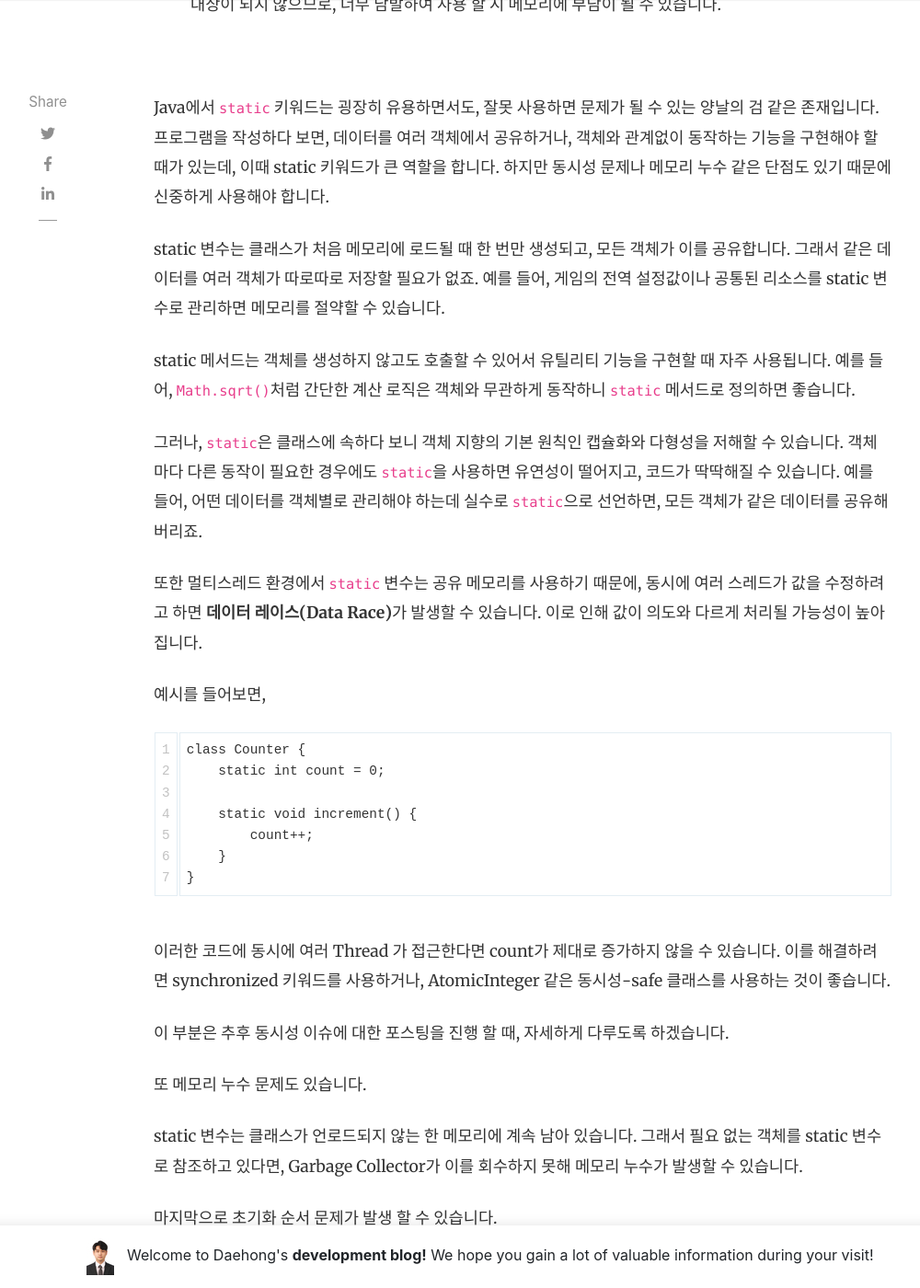
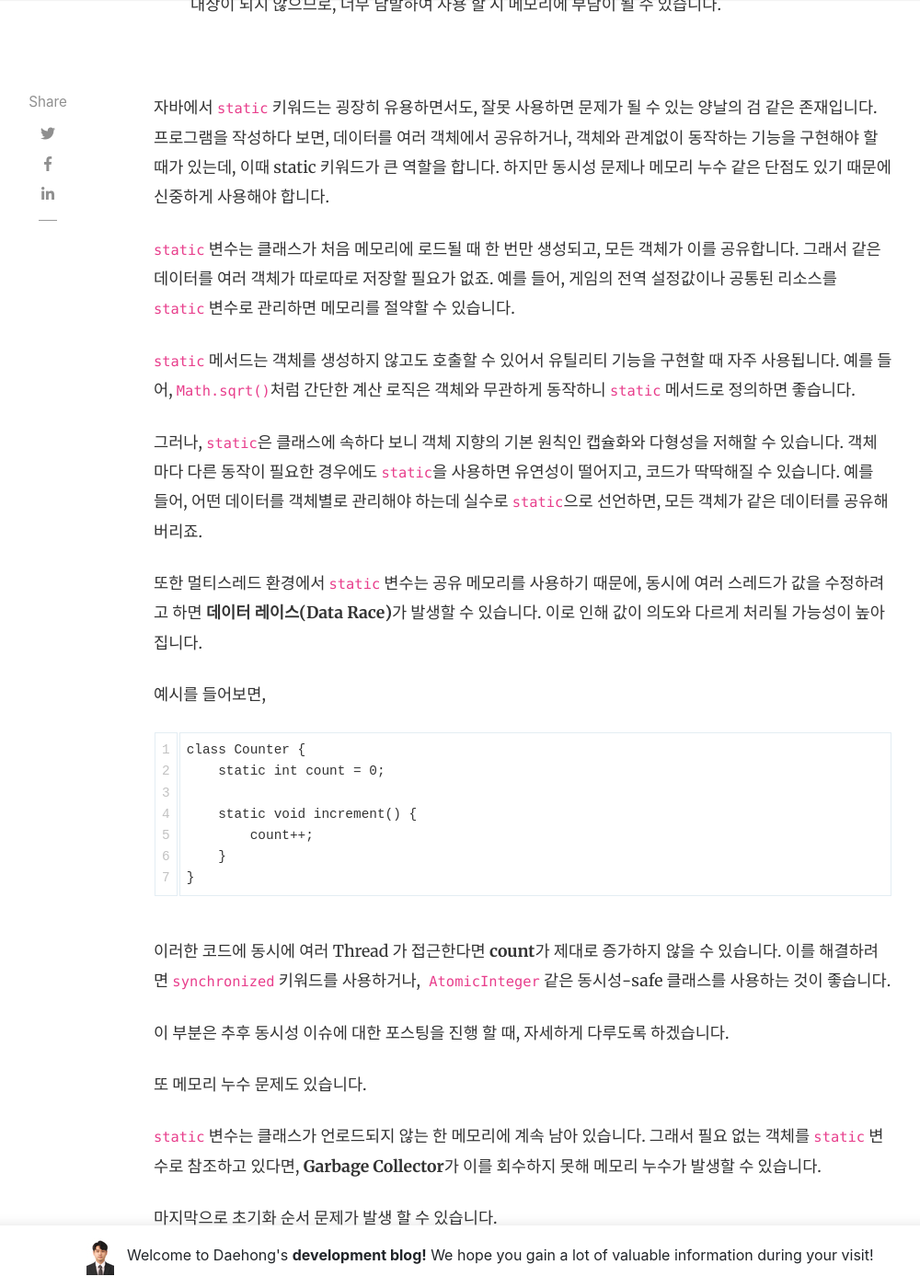
Before and after one commit to JeonDaehong/JeonDaehong.github.io, a Jekyll site: the page built from _posts/2024-11-28-java-static-final-keyword.md, in a window 1280 px wide and 1400 px high, scrolled down 2586 px. Shown: the whole window at 92% size, without its empty margins (118-1118 px from the left). Built offline with Jekyll 4.4.1, drawn with Linux system fonts in a browser that asks for light colours; nearby versions of some CDN libraries; comment, search, counter and statistics services are not loaded; some of the changed text lies outside the part shown.

Commit message:
java static final keyword study update !

````diff
--- a/_posts/2024-11-28-java-static-final-keyword.md
+++ b/_posts/2024-11-28-java-static-final-keyword.md
@@ -43,12 +43,12 @@ static 변수는 클래스가 메모리에 로드될 때 단 한 번 초기화
 
 <br>
 
-Java에서 `static` 키워드는 굉장히 유용하면서도, 잘못 사용하면 문제가 될 수 있는 양날의 검 같은 존재입니다.
+자바에서 `static` 키워드는 굉장히 유용하면서도, 잘못 사용하면 문제가 될 수 있는 양날의 검 같은 존재입니다.
 프로그램을 작성하다 보면, 데이터를 여러 객체에서 공유하거나, 객체와 관계없이 동작하는 기능을 구현해야 할 때가 있는데, 이때 static 키워드가 큰 역할을 합니다. 하지만 동시성 문제나 메모리 누수 같은 단점도 있기 때문에 신중하게 사용해야 합니다.
 
-static 변수는 클래스가 처음 메모리에 로드될 때 한 번만 생성되고, 모든 객체가 이를 공유합니다. 그래서 같은 데이터를 여러 객체가 따로따로 저장할 필요가 없죠. 예를 들어, 게임의 전역 설정값이나 공통된 리소스를 static 변수로 관리하면 메모리를 절약할 수 있습니다.
+`static` 변수는 클래스가 처음 메모리에 로드될 때 한 번만 생성되고, 모든 객체가 이를 공유합니다. 그래서 같은 데이터를 여러 객체가 따로따로 저장할 필요가 없죠. 예를 들어, 게임의 전역 설정값이나 공통된 리소스를 `static` 변수로 관리하면 메모리를 절약할 수 있습니다.
 
-static 메서드는 객체를 생성하지 않고도 호출할 수 있어서 유틸리티 기능을 구현할 때 자주 사용됩니다. 예를 들어, `Math.sqrt()`처럼 간단한 계산 로직은 객체와 무관하게 동작하니 `static` 메서드로 정의하면 좋습니다.
+`static` 메서드는 객체를 생성하지 않고도 호출할 수 있어서 유틸리티 기능을 구현할 때 자주 사용됩니다. 예를 들어, `Math.sqrt()`처럼 간단한 계산 로직은 객체와 무관하게 동작하니 `static` 메서드로 정의하면 좋습니다.
 
 그러나, `static`은 클래스에 속하다 보니 객체 지향의 기본 원칙인 캡슐화와 다형성을 저해할 수 있습니다. 객체마다 다른 동작이 필요한 경우에도 `static`을 사용하면 유연성이 떨어지고, 코드가 딱딱해질 수 있습니다.
 예를 들어, 어떤 데이터를 객체별로 관리해야 하는데 실수로 `static`으로 선언하면, 모든 객체가 같은 데이터를 공유해버리죠.
@@ -67,17 +67,17 @@ class Counter {
 }
 ```
 
-이러한 코드에 동시에 여러 Thread 가 접근한다면 count가 제대로 증가하지 않을 수 있습니다. 이를 해결하려면 synchronized 키워드를 사용하거나, AtomicInteger 같은 동시성-safe 클래스를 사용하는 것이 좋습니다.
+이러한 코드에 동시에 여러 Thread 가 접근한다면 **count**가 제대로 증가하지 않을 수 있습니다. 이를 해결하려면 `synchronized` 키워드를 사용하거나,` AtomicInteger` 같은 동시성-safe 클래스를 사용하는 것이 좋습니다.
 
 이 부분은 추후 동시성 이슈에 대한 포스팅을 진행 할 때, 자세하게 다루도록 하겠습니다.
 
 또 메모리 누수 문제도 있습니다.
 
-static 변수는 클래스가 언로드되지 않는 한 메모리에 계속 남아 있습니다. 그래서 필요 없는 객체를 static 변수로 참조하고 있다면, Garbage Collector가 이를 회수하지 못해 메모리 누수가 발생할 수 있습니다.
+`static` 변수는 클래스가 언로드되지 않는 한 메모리에 계속 남아 있습니다. 그래서 필요 없는 객체를 `static` 변수로 참조하고 있다면, **Garbage Collector**가 이를 회수하지 못해 메모리 누수가 발생할 수 있습니다.
 
 마지막으로 초기화 순서 문제가 발생 할 수 있습니다.
 
-static 변수나 블록의 초기화 순서를 제대로 관리하지 않으면, 예상치 못한 동작이 발생할 수 있습니다. 예를 들어, 두 static 변수가 서로를 참조할 때 초기화 순서가 꼬이면 런타임 에러가 날 수도 있습니다.
+`static` 변수나 블록의 초기화 순서를 제대로 관리하지 않으면, 예상치 못한 동작이 발생할 수 있습니다. 예를 들어, 두 static 변수가 서로를 참조할 때 초기화 순서가 꼬이면 런타임 에러가 날 수도 있습니다.
 
 <br>
 
````
